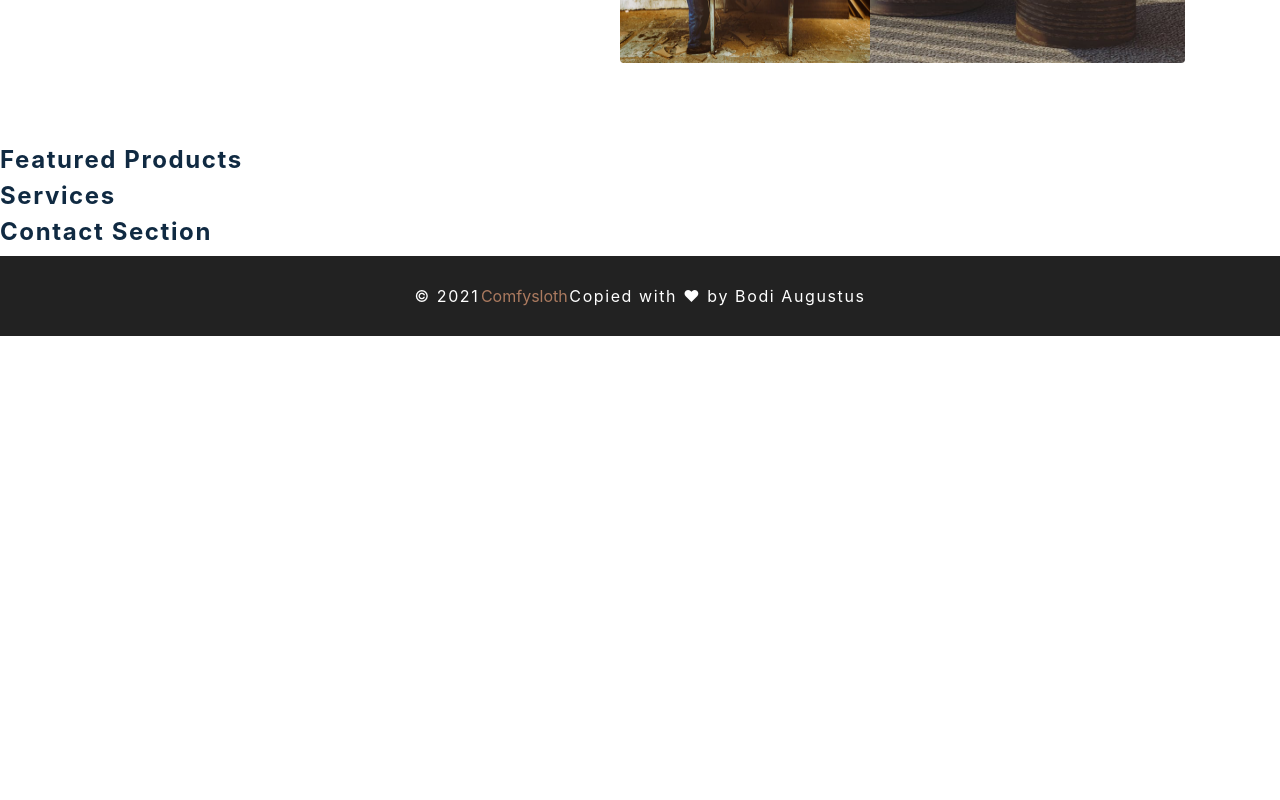
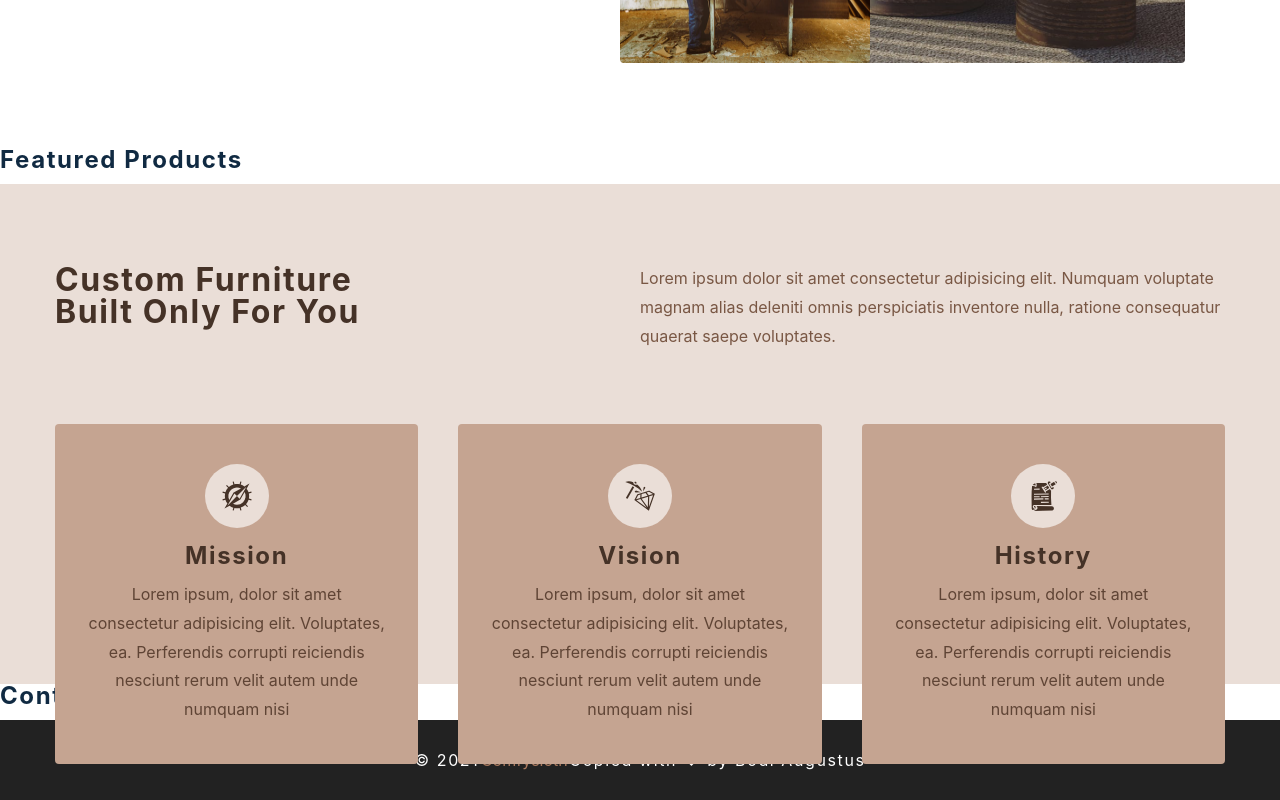
Before and after one commit to MagentaSpruce/ReactMarketplace, a React (Create React App) app: page / in a window 1280 px wide. Shown: the part 652-1452 px from the top of the page. Before the commit the page ends 988 px from the top, so only its background shows below. Built offline with nearby package versions, Linux system fonts and the light colour scheme; the HTML template or start-up script is replaced by a standard one.

Commit message:
Set up the Services component.

```diff
--- a/src/components/Services.js
+++ b/src/components/Services.js
@@ -3,7 +3,30 @@ import styled from 'styled-components'
 import { services } from '../utils/constants'
 
 const Services = () => {
-  return <h4>services </h4>
+  return (
+    <Wrapper>
+      <div className="section-center">
+        <article className="header">
+          <h3>custom furniture <br /> built only for you</h3>
+          <p>Lorem ipsum dolor sit amet consectetur adipisicing elit. Numquam voluptate magnam alias deleniti omnis perspiciatis inventore nulla, ratione consequatur quaerat saepe voluptates.</p>
+        </article>
+        <div className="services-center">
+          {services.map((service) => {
+            const {id, icon, title, text} = service;
+            return (
+              <article className="service" key={id}>
+                <span className="icon">
+                  {icon}
+                </span>
+                <h4>{title}</h4>
+                <p>{text}</p>
+              </article>
+            )
+          })}
+        </div>
+      </div>
+    </Wrapper>
+  )
 }
 
 const Wrapper = styled.section`
```
